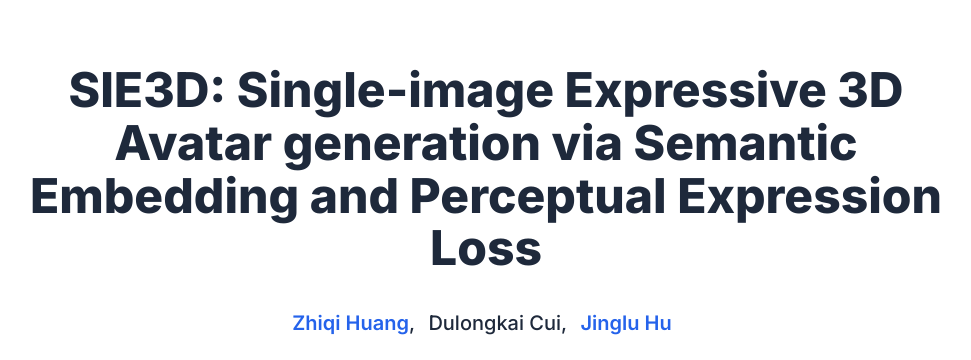
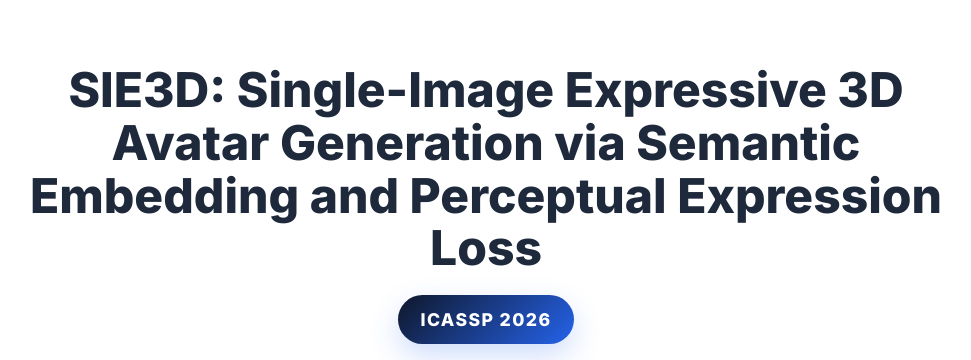
Before and after one commit to huang-zhiqi/SIE3D, a plain HTML site: page docs/index.html in a window 1280 px wide. Shown: the top 360 px of the page, without its empty margins (154-1125 px from the left). Drawn offline with nearby package versions, Linux system fonts and the light colour scheme; a script that the page names is missing; some icons are missing.

Commit message:
Initialize SIE3D code release

```diff
--- a/docs/index.html
+++ b/docs/index.html
@@ -6,7 +6,7 @@
 
   <!-- Primary Meta Tags -->
   <!-- TODO: Replace with your paper title and author names -->
-  <meta name="title" content="SIE3D: SINGLE-IMAGE EXPRESSIVE 3D AVATAR GENERATION VIA SEMANTIC EMBEDDING AND PERCEPTUAL EXPRESSION LOSS - Zhiqi Huang, Dulongkai Cui, Jinglu Hu">
+  <meta name="title" content="SIE3D: Single-Image Expressive 3D Avatar Generation via Semantic Embedding and Perceptual Expression Loss - Zhiqi Huang, Dulongkai Cui, Jinglu Hu">
   <!-- TODO: Write a compelling 150-160 character description of your research -->
   <meta name="description" content="Generating high-fidelity 3D head avatars from a single image is challenging, as current methods lack fine-grained, intuitive control over expressions via text. This paper proposes SIE3D, a framework that generates expressive 3D avatars from a single image and descriptive text. SIE3D fuses identity features from the image with semantic embedding from text through a novel conditioning scheme, enabling detailed control. To ensure generated expressions accurately match the text, it introduces an innovative perceptual expression loss function. This loss uses a pre-trained expression classifier to regularize the generation process, guaranteeing expression accuracy. Extensive experiments show SIE3D significantly improves controllability and realism, outperforming state-of-the-art methods in identity preservation and expression fidelity on a single consumer-grade GPU.">
   <!-- TODO: Add 5-10 relevant keywords for your research area -->
@@ -21,11 +21,11 @@
   <!-- TODO: Replace with your institution or lab name -->
   <meta property="og:site_name" content="Waseda University">
   <!-- TODO: Same as paper title above -->
-  <meta property="og:title" content="SIE3D: SINGLE-IMAGE EXPRESSIVE 3D AVATAR GENERATION VIA SEMANTIC EMBEDDING AND PERCEPTUAL EXPRESSION LOSS - Zhiqi Huang, Dulongkai Cui, Jinglu Hu">
+  <meta property="og:title" content="SIE3D: Single-Image Expressive 3D Avatar Generation via Semantic Embedding and Perceptual Expression Loss - Zhiqi Huang, Dulongkai Cui, Jinglu Hu">
   <!-- TODO: Same as description above -->
   <meta property="og:description" content="Generating high-fidelity 3D head avatars from a single image is challenging, as current methods lack fine-grained, intuitive control over expressions via text. This paper proposes SIE3D, a framework that generates expressive 3D avatars from a single image and descriptive text. SIE3D fuses identity features from the image with semantic embedding from text through a novel conditioning scheme, enabling detailed control. To ensure generated expressions accurately match the text, it introduces an innovative perceptual expression loss function. This loss uses a pre-trained expression classifier to regularize the generation process, guaranteeing expression accuracy. Extensive experiments show SIE3D significantly improves controllability and realism, outperforming state-of-the-art methods in identity preservation and expression fidelity on a single consumer-grade GPU.">
   <!-- TODO: Replace with your actual website URL -->
-  <meta property="og:url" content="https://blazingcrystal1747.github.io/SIE3D/">
+  <meta property="og:url" content="https://huang-zhiqi.github.io/SIE3D/">
   <!-- TODO: Create a 1200x630px preview image and update path -->
   <meta property="og:image" content="https://YOUR_DOMAIN.com/static/images/social_preview.png">
   <meta property="og:image:width" content="1200">
@@ -46,7 +46,7 @@
   <!-- TODO: Replace with first author's Twitter handle -->
   <meta name="twitter:creator" content="@AUTHOR_TWITTER_HANDLE">
   <!-- TODO: Same as paper title above -->
-  <meta name="twitter:title" content="SIE3D: SINGLE-IMAGE EXPRESSIVE 3D AVATAR GENERATION VIA SEMANTIC EMBEDDING AND PERCEPTUAL EXPRESSION LOSS - Zhiqi Huang, Dulongkai Cui, Jinglu Hu">
+  <meta name="twitter:title" content="SIE3D: Single-Image Expressive 3D Avatar Generation via Semantic Embedding and Perceptual Expression Loss - Zhiqi Huang, Dulongkai Cui, Jinglu Hu">
   <!-- TODO: Same as description above -->
   <meta name="twitter:description" content="Generating high-fidelity 3D head avatars from a single image is challenging, as current methods lack fine-grained, intuitive control over expressions via text. This paper proposes SIE3D, a framework that generates expressive 3D avatars from a single image and descriptive text. SIE3D fuses identity features from the image with semantic embedding from text through a novel conditioning scheme, enabling detailed control. To ensure generated expressions accurately match the text, it introduces an innovative perceptual expression loss function. This loss uses a pre-trained expression classifier to regularize the generation process, guaranteeing expression accuracy. Extensive experiments show SIE3D significantly improves controllability and realism, outperforming state-of-the-art methods in identity preservation and expression fidelity on a single consumer-grade GPU.">
   <!-- TODO: Same as social preview image above -->
@@ -77,7 +77,7 @@
 
 
   <!-- TODO: Replace with your paper title and authors -->
-  <title>SIE3D: SINGLE-IMAGE EXPRESSIVE 3D AVATAR GENERATION VIA SEMANTIC EMBEDDING AND PERCEPTUAL EXPRESSION LOSS - Zhiqi Huang, Dulongkai Cui, Jinglu Hu | Academic Research</title>
+  <title>SIE3D: Single-Image Expressive 3D Avatar Generation via Semantic Embedding and Perceptual Expression Loss - Zhiqi Huang, Dulongkai Cui, Jinglu Hu | Academic Research</title>
 
   <!-- Favicon and App Icons -->
   <link rel="icon" type="image/x-icon" href="static/images/favicon.ico">
@@ -176,7 +176,7 @@
     "logo": "https://YOUR_DOMAIN.com/static/images/favicon.ico",
     "sameAs": [
       "https://twitter.com/YOUR_TWITTER_HANDLE",
-      "https://github.com/YOUR_GITHUB_USERNAME"
+      "https://github.com/huang-zhiqi"
     ]
   }
   </script>
@@ -193,7 +193,8 @@
         <div class="columns is-centered">
           <div class="column has-text-centered">
             <!-- TODO: Replace with your paper title -->
-            <h1 class="title is-1 publication-title">SIE3D: Single-image Expressive 3D Avatar generation via Semantic Embedding and Perceptual Expression Loss</h1>
+            <h1 class="title is-1 publication-title">SIE3D: Single-Image Expressive 3D Avatar Generation via Semantic Embedding and Perceptual Expression Loss</h1>
+            <div class="publication-conference">ICASSP 2026</div>
             <div class="is-size-5 publication-authors">
               <!-- TODO: Replace with your paper authors and their personal links -->
               <span class="author-block">
--- a/docs/static/css/index.css
+++ b/docs/static/css/index.css
@@ -120,6 +120,21 @@ body {
     color: var(--text-primary) !important;
     margin-bottom: 2rem !important;
     line-height: 1.1 !important;
+}
+
+.publication-conference {
+    display: inline-block;
+    margin: -0.75rem 0 1.75rem;
+    padding: 0.65rem 1.4rem;
+    border-radius: 999px;
+    background: linear-gradient(135deg, #0f172a 0%, #2563eb 100%);
+    color: #ffffff;
+    font-family: 'Inter', sans-serif;
+    font-size: 1.1rem;
+    font-weight: 800;
+    letter-spacing: 0.08em;
+    text-transform: uppercase;
+    box-shadow: 0 12px 30px rgba(37, 99, 235, 0.22);
 }
 
 .publication-banner {
```
